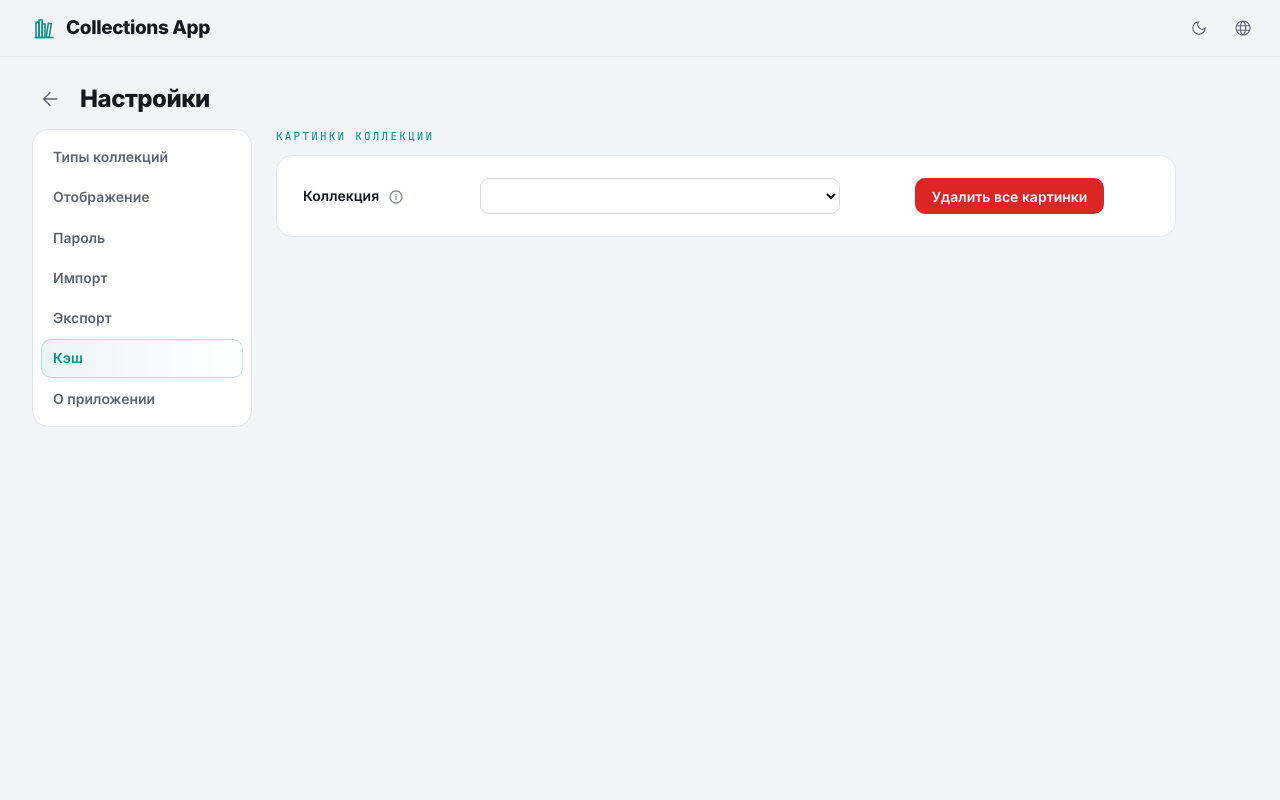
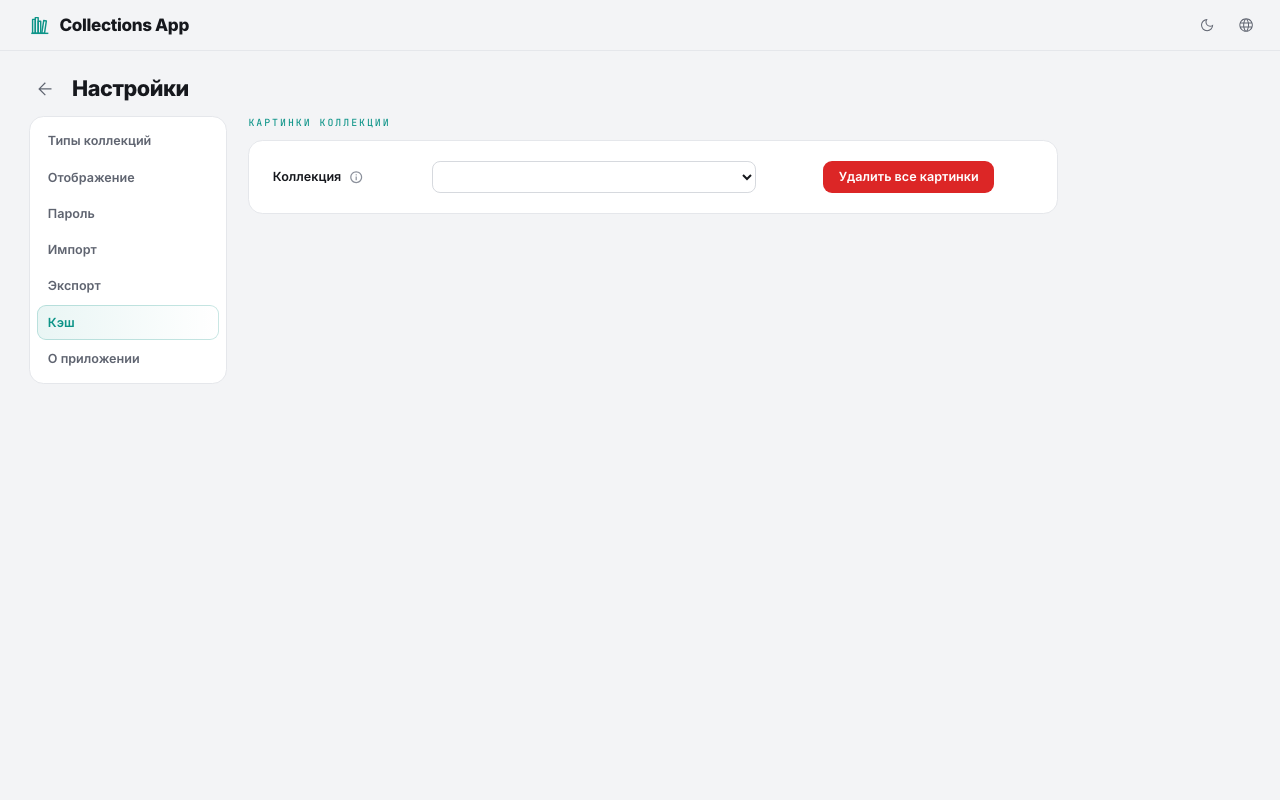
Before and after one commit to Tiolius/collections-app, a Spring app: template src/main/resources/templates/cache.html in a window 1280 px wide. Run offline with Thymeleaf, Linux system fonts and the light colour scheme; the template is opened without the code that fills it, so the values that code supplies are empty; some of the project's set-up classes (security, data sources, template engines, error pages and the like) are left out, and stand-ins take their place; some libraries are stand-ins or nearby versions.

Commit message:
Уменьшить масштаб интерфейса до 90%

```diff
--- a/src/main/resources/static/app.css
+++ b/src/main/resources/static/app.css
@@ -219,6 +219,7 @@
 /* Font: Inter 14px everywhere (fields, lists and buttons inherit); headings bold with tight letter spacing;
    numbers, column headers and small capitals labels — monospace (--mono) */
 * { box-sizing: border-box; }
+html { zoom: 0.9; }
 input, select, button, textarea { font-family: inherit; font-size: inherit; color: inherit; }
 body { font-family: var(--font); font-size: 14px; line-height: 1.45; margin: 0; background: var(--page); color: var(--text);
        -webkit-font-smoothing: antialiased; }
--- a/src/main/resources/templates/base.html
+++ b/src/main/resources/templates/base.html
@@ -122,19 +122,20 @@
       if (!t) return;
       t.classList.remove('above');
       t.style.left = ''; t.style.maxWidth = ''; t.style.maxHeight = ''; t.style.overflowY = '';
+      var zoom = parseFloat(getComputedStyle(document.documentElement).zoom) || 1;
       var box = (tip.closest('.form, .import-box, dialog, main') || document.body).getBoundingClientRect();
       var left = Math.max(box.left, 0) + 8, right = Math.min(box.right, innerWidth) - 8;
-      t.style.maxWidth = Math.min(340, right - left) + 'px';
+      t.style.maxWidth = Math.min(340, (right - left) / zoom) + 'px';
       var r = t.getBoundingClientRect(), dx = 0;
       if (r.right > right) dx = right - r.right;
       if (r.left + dx < left) dx = left - r.left;
-      t.style.left = dx + 'px';
+      t.style.left = dx / zoom + 'px';
       if (r.bottom <= innerHeight - 8) return;
       var icon = tip.getBoundingClientRect(), below = innerHeight - 8 - r.top, above = icon.top - 12;
       if (above > below) t.classList.add('above');
       // Fits neither below nor above — height by the free space, the text scrolls
       var room = Math.max(above, below);
-      if (r.height > room) { t.style.maxHeight = room + 'px'; t.style.overflowY = 'auto'; }
+      if (r.height > room) { t.style.maxHeight = room / zoom + 'px'; t.style.overflowY = 'auto'; }
     }
     function on(e) {
       var tip = e.target.closest && e.target.closest('.tip.help');
@@ -185,8 +186,9 @@
     (function () {
       var items = document.querySelectorAll('header .logo, header .right a.search, header .right .user, header .right a.update, header .right a.settings, header .right .theme, header .right .lang-btn, header .right .logout');
       function fit() {
+        var zoom = parseFloat(getComputedStyle(document.documentElement).zoom) || 1;
         items.forEach(function (e) { e.style.width = ''; });
-        items.forEach(function (e) { e.style.width = Math.ceil(e.getBoundingClientRect().width) + 'px'; });
+        items.forEach(function (e) { e.style.width = Math.ceil(e.getBoundingClientRect().width) / zoom + 'px'; });
       }
       fit();
       addEventListener('resize', fit);
--- a/src/main/resources/templates/collection.html
+++ b/src/main/resources/templates/collection.html
@@ -258,8 +258,9 @@
     if (!table) return;
     var key = 'colw:' + table.dataset.cols;
     var ths = Array.prototype.slice.call(table.querySelectorAll('thead tr.head th'));
+    var zoom = parseFloat(getComputedStyle(document.documentElement).zoom) || 1;
     // Current column width with a margin for rounding, so the text is not cut
-    function width(th) { return Math.ceil(th.getBoundingClientRect().width) + 1; }
+    function width(th) { return Math.ceil(th.getBoundingClientRect().width / zoom) + 1; }
     // Table width = sum of columns, so only the dragged column changes
     function fitTable() {
       table.style.width = ths.reduce(function (sum, th) { return sum + parseInt(th.style.width, 10); }, 0) + 'px';
@@ -284,7 +285,7 @@
         if (!table.classList.contains('fixed')) fix(ths.map(width));
         var startX = e.clientX, startW = parseInt(th.style.width, 10);
         document.body.classList.add('resizing');
-        function move(ev) { th.style.width = Math.max(40, startW + ev.clientX - startX) + 'px'; fitTable(); }
+        function move(ev) { th.style.width = Math.round(Math.max(40, startW + (ev.clientX - startX) / zoom)) + 'px'; fitTable(); }
         function up() {
           document.removeEventListener('mousemove', move);
           document.removeEventListener('mouseup', up);
```
